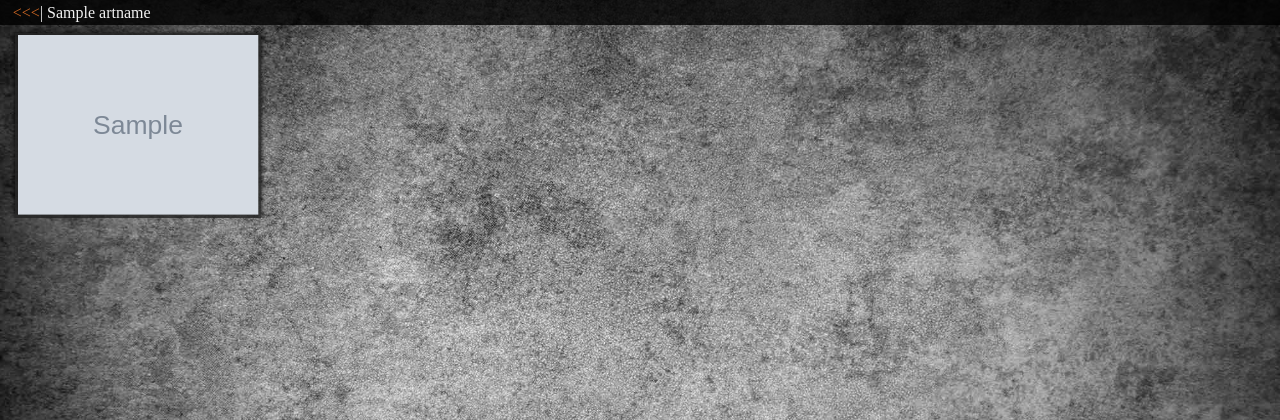
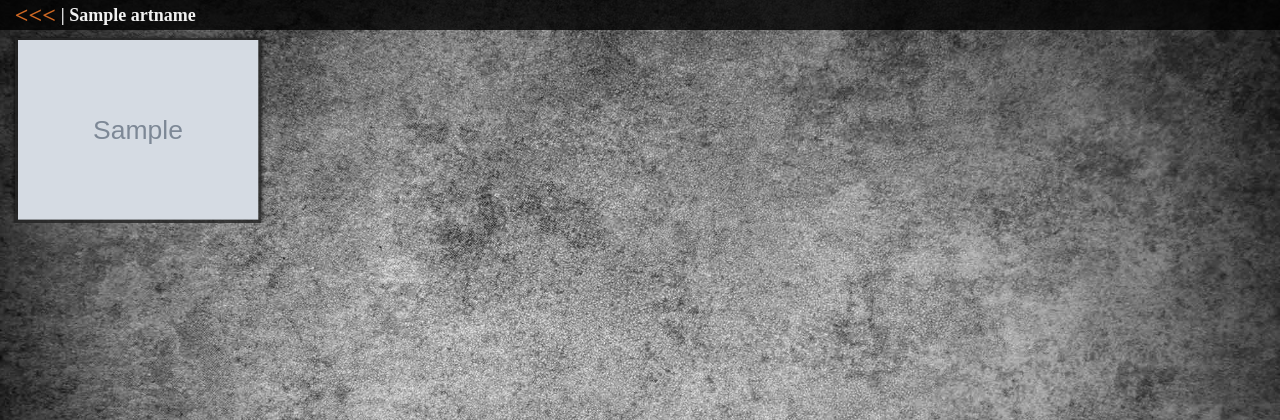
Before and after one commit to Richym79/richard_mcmaster_set09103_cw1, a Flask app: template templates/albums.html in a window 1280 px wide. Shown: the part 50-470 px from the top of the page. Run offline with Flask 2, Linux system fonts and the light colour scheme; the template is opened without the code that fills it: most values are stand-ins (such as "Sample title", 1, 10 or a date in 2020); grey boxes marked "Sample" are stand-in pictures.

Commit message:
update all css files

```diff
--- a/static/css/main_layout.css
+++ b/static/css/main_layout.css
@@ -69,11 +69,23 @@ a:active {
 	width:98%;
 	padding-left:1%;
 	padding-right:1%;
-	height:25px;
+	padding-top:0px;
+	height:30px;
 	background-color: rgba(0,0,0,0.80);
-	font-size:14px;
 }
 
+.content_header_back_arrows {
+	margin-left:2px;
+	font-size:24px;
+	font-weight:bold;
+}
+
+.content_header_text {
+	margin-top:1px;
+	margin-left:5px;
+	font-size:18px;
+	font-weight:bold;
+}
 
 #header_company_name {
 	display:inline-block;
```
